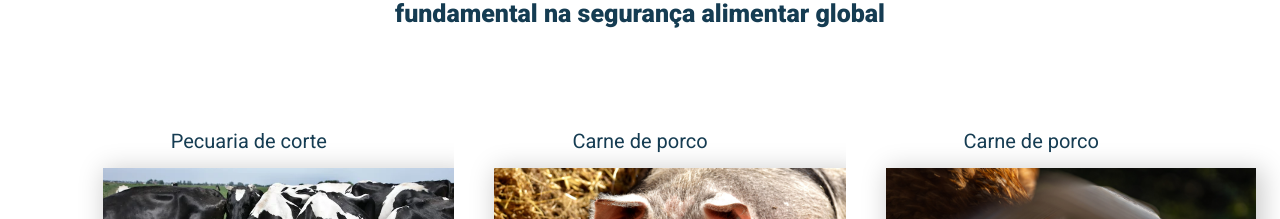
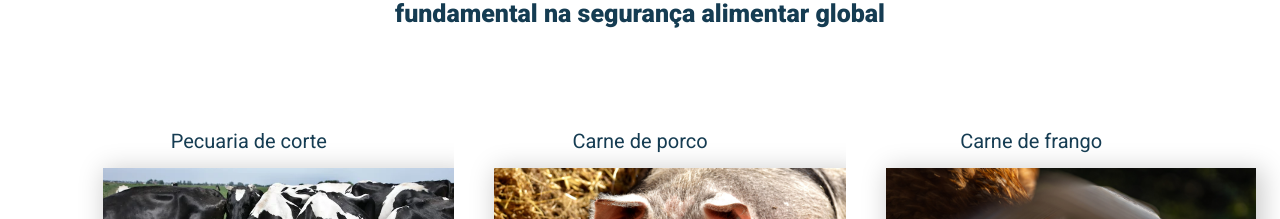
Before and after one commit to henrique1232H/FoodAndAgricultureOrganization, a React (Vite) app: page / in a window 1280 px wide. Shown: the part 2350-2569 px from the top of the page. Built offline with nearby package versions, Linux system fonts and the light colour scheme.

Commit message:
modified:   src/components/Animals/index.jsx 	modified:   src/components/Animals/style.css

```diff
--- a/src/components/Animals/index.jsx
+++ b/src/components/Animals/index.jsx
@@ -39,7 +39,7 @@ export default function Animals() {
 
 
                 <div>
-                    <h3>Carne de porco</h3>
+                    <h3>Carne de frango</h3>
 
                     <img src={chickens} alt="" />
 
--- a/src/components/Animals/style.css
+++ b/src/components/Animals/style.css
@@ -31,7 +31,7 @@
 
 .gridAnimals img {
     display: block !important;
-    margin: 0 auto 2rem 0 !important ;
+    margin: 0 auto 2rem auto !important ;
     height: 30vh;
 }
 
```
